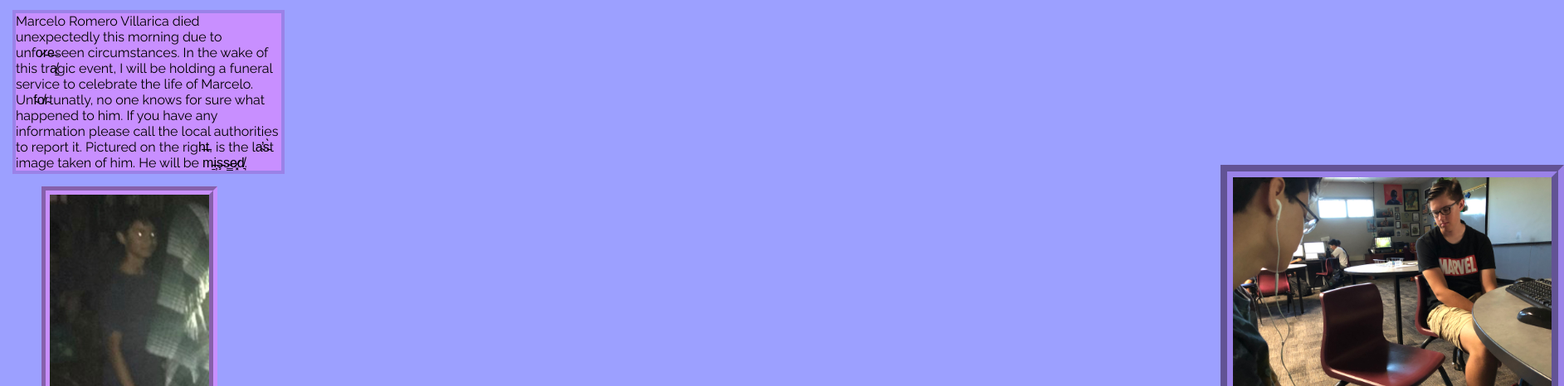
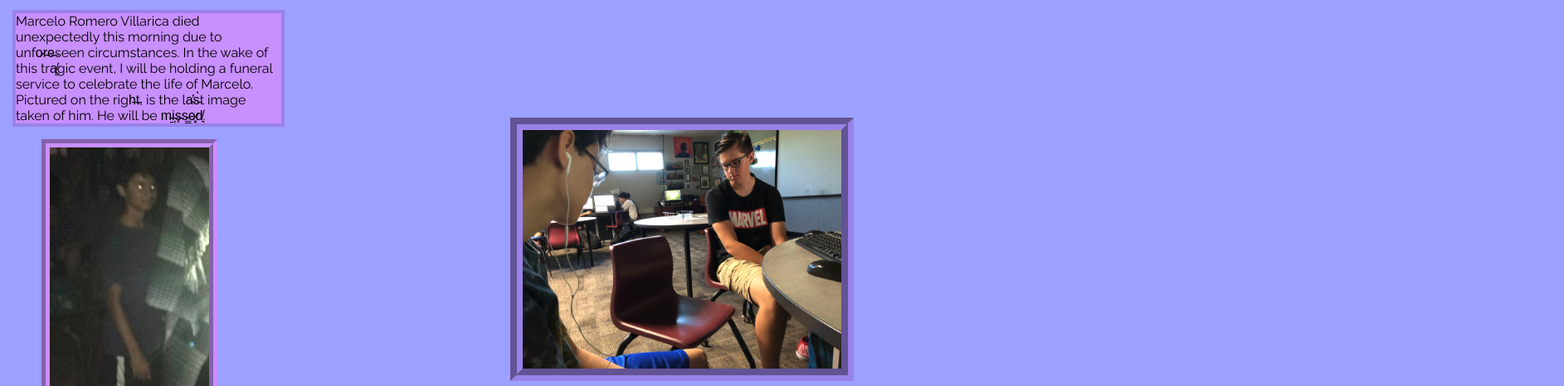
Before and after one commit to Yeetaroni/RipMarcelo, a plain HTML site: page index.html in a window 1280 px wide. Shown: the part 178-644 px from the top of the page at 83% size, 1885 px wide, since content can reach past the window. Drawn offline with Linux system fonts and the light colour scheme; a web font is replaced by a local one.

Commit message:
Update index.html

```diff
--- a/index.html
+++ b/index.html
@@ -24,8 +24,6 @@
     <section id="hbody1">
 	Marcelo Romero Villarica died unexpectedly this morning due to unf&#x6f;&#x337;&#x72;&#x335;&#x65;&#x336;seen circumstances.
 	In the wake of this tr&#x61;&#x338;&#x333;gic event, I will be holding a funeral service to celebrate the life of Marcelo.
-	Un&#x66;&#x334;&#x6f;&#x338;&#x72;&#x334;tunatly, no one knows for sure what happened to him.
-	If you have any information please call the local authorities to report it.
 	Pictured on the rig&#x68;&#x336;&#x74;&#x335;, is the l&#x61;&#x334;&#x315;&#x73;&#x335;&#x340;t image taken of him.
 	He will be &#x6d;&#x335;&#x331;&#x69;&#x336;&#x326;&#x73;&#x335;&#x327;&#x73;&#x334;&#x347;&#x65;&#x337;&#x353;&#x64;&#x338;&#x349;.
 
```
